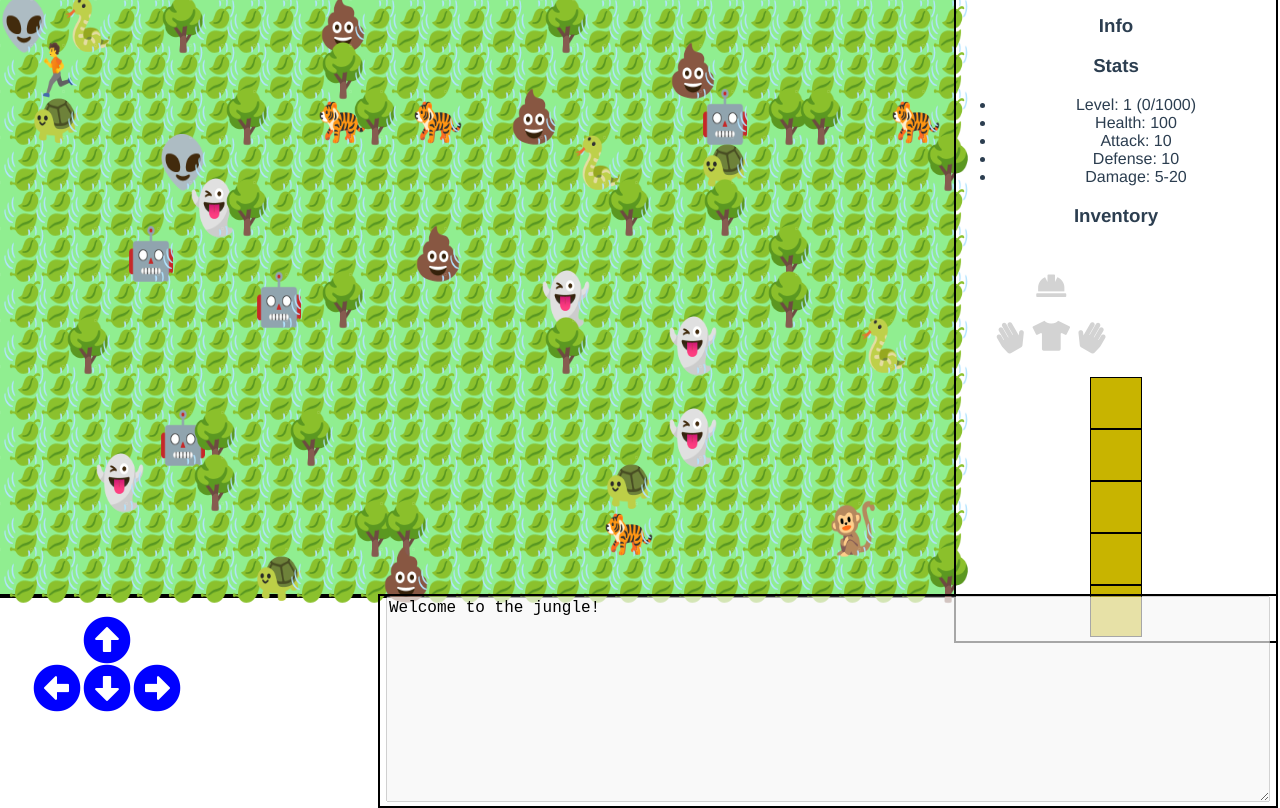
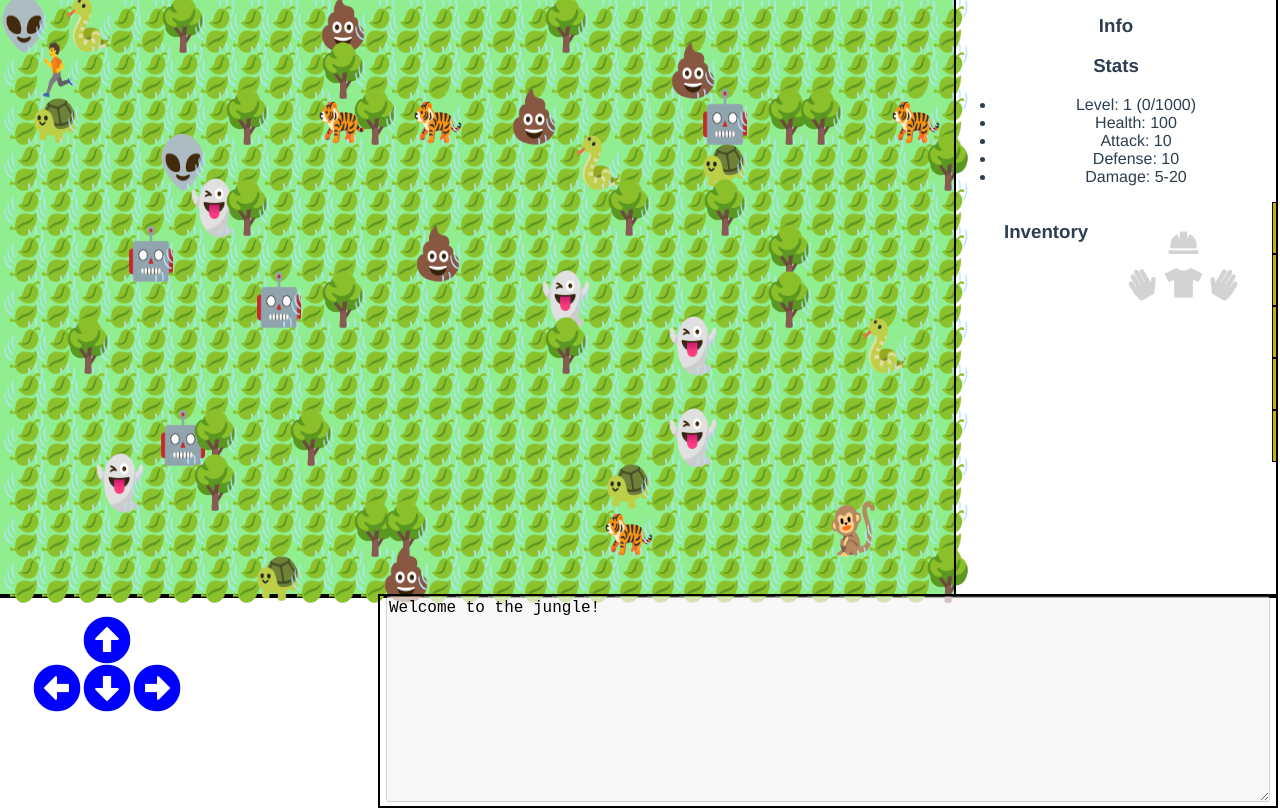
Before and after one commit to Humakt83/vue-rougelite, a Vue app: page / in a window 1280 px wide. Built offline with nearby package versions, Linux system fonts and the light colour scheme.

Commit message:
Styling inventory

```diff
--- a/src/components/info/Inventory.vue
+++ b/src/components/info/Inventory.vue
@@ -32,10 +32,13 @@ export default {
 
 <!-- Add "scoped" attribute to limit CSS to this component only -->
 <style scoped lang="scss">
+.inventory {
+  display: flex;
+  margin-left: 3rem;
   .paperdoll {
     display: grid;
     grid-template-columns: 40px 40px 40px;
-    grid-template-rows: auto;
+    grid-template-rows: 40px 40px;
     grid-template-areas:
       ". head ."
       "left torso right";
@@ -96,4 +99,5 @@ export default {
     background-color: rgb(200, 180, 0);
     border: 1px solid black;
   }
+}
 </style>
--- a/src/objects/player.js
+++ b/src/objects/player.js
@@ -13,7 +13,6 @@ export default () => {
       torso: undefined,
       lefthand: undefined,
       righthand: undefined,
-      legs: undefined,
       backpack: ['blaa', 'bluu','blaa', 'bluu','blaa', 'bluu','blaa', 'bluu','blaa', 'bluu','blaa', 'bluu','blaa', 'bluu','blaa', 'bluu']
     },
     isPlayer: true
```
